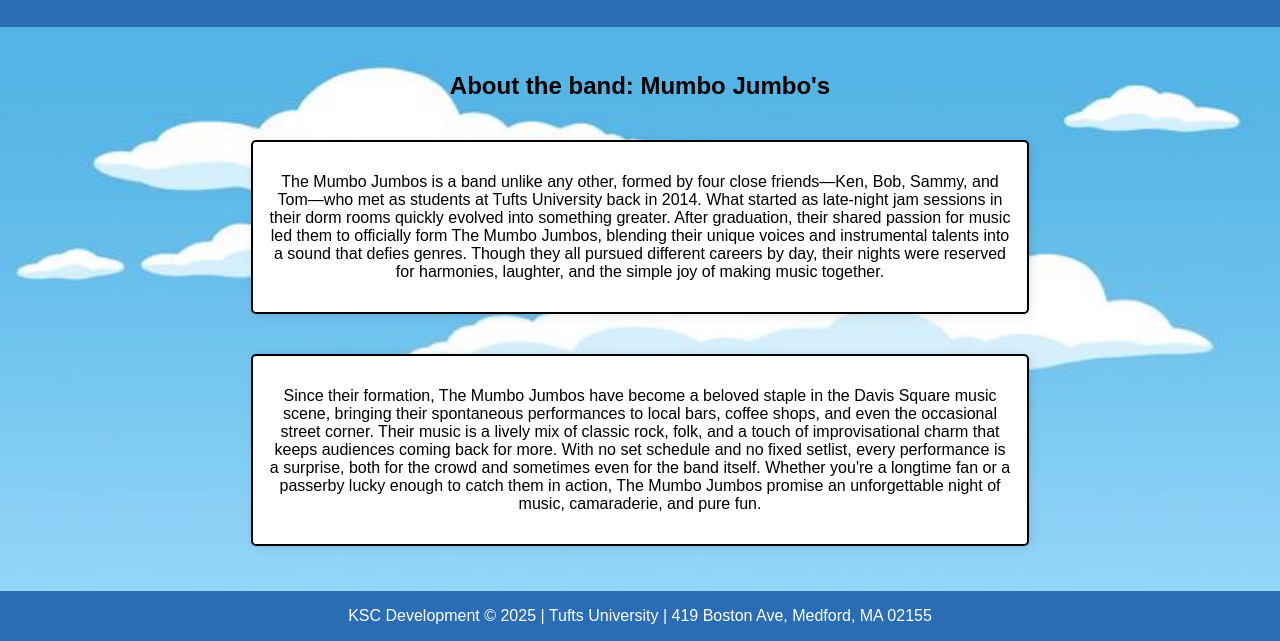
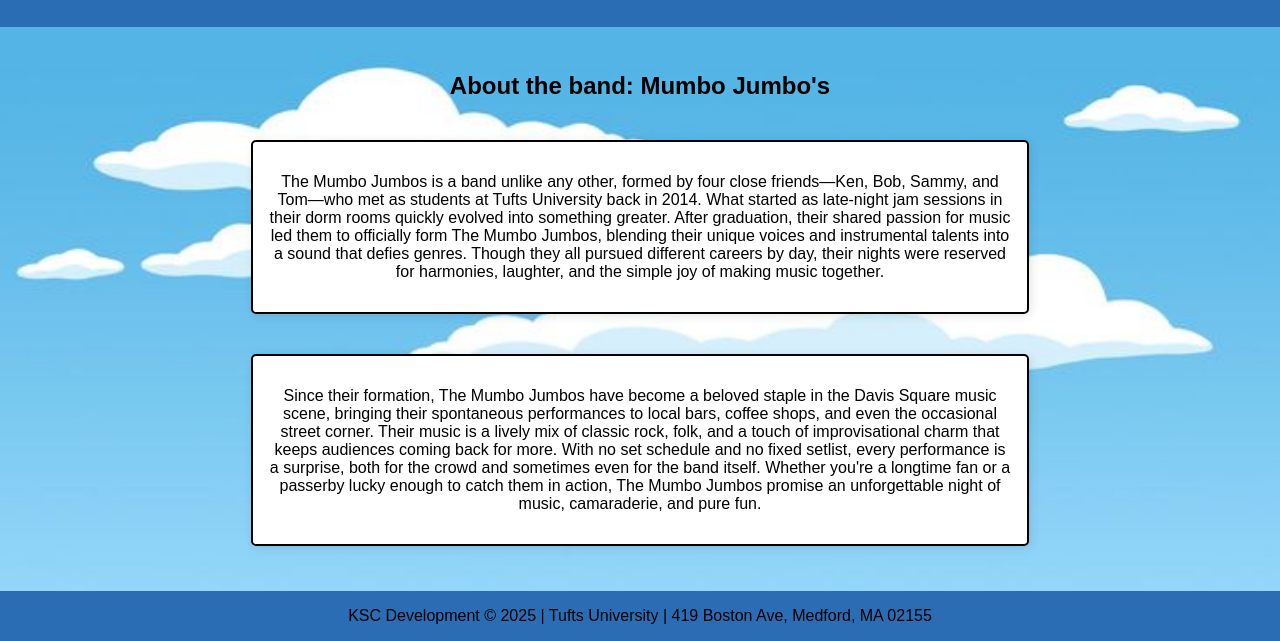
Before and after one commit to kenneth-cruz/demo_cs120, a plain HTML site: page Project1/about_us.html in a window 1280 px wide. Shown: the part 159-800 px from the top of the page. Drawn offline with Linux system fonts and the light colour scheme.

Commit message:
adding inline style

```diff
--- a/Project1/about_us.html
+++ b/Project1/about_us.html
@@ -70,7 +70,7 @@
     </main>
 
     <footer>
-        <p>KSC Development &copy; 2025  | Tufts University  | 419 Boston Ave, Medford, MA 02155</p>
+        <p style="color: black;">KSC Development &copy; 2025  | Tufts University  | 419 Boston Ave, Medford, MA 02155</p>
     </footer>
 </body>
 </html>
```
Also changed, not shown: Project1/contact_page.html (+1 -1 lines), Project1/index.html (+1 -1 lines), Project1/schedule.html (+1 -1 lines), Project1/song_list.html (+1 -1 lines).
